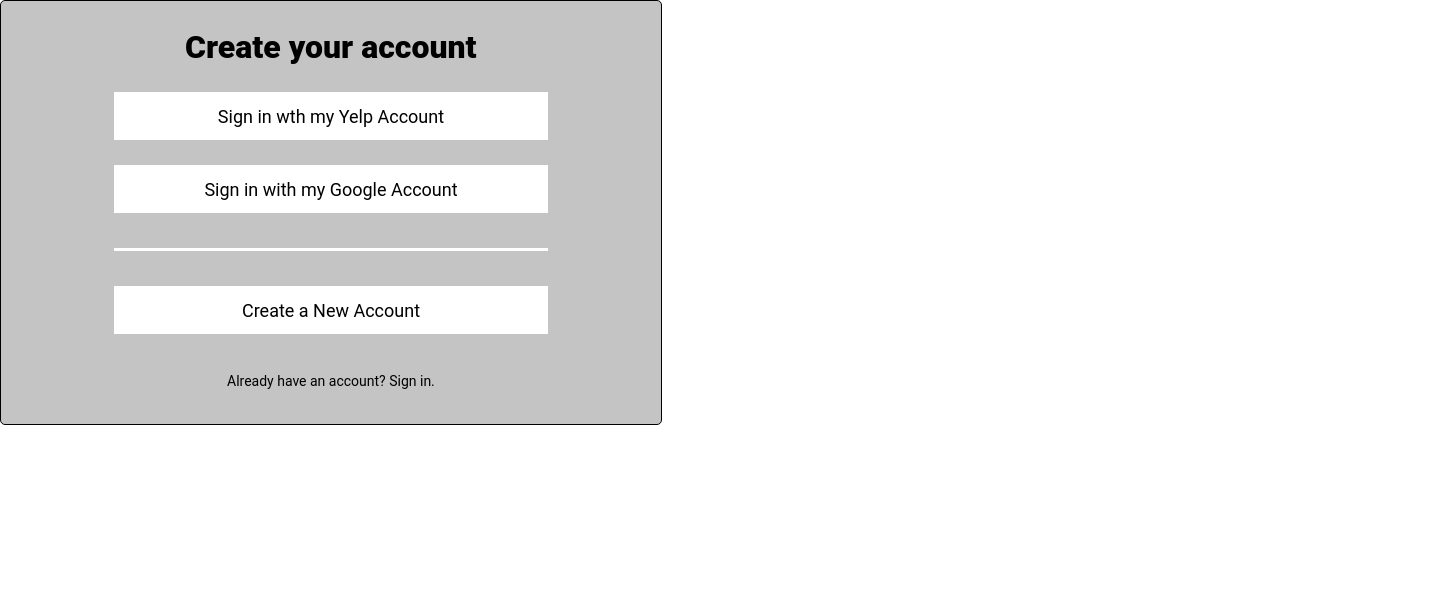
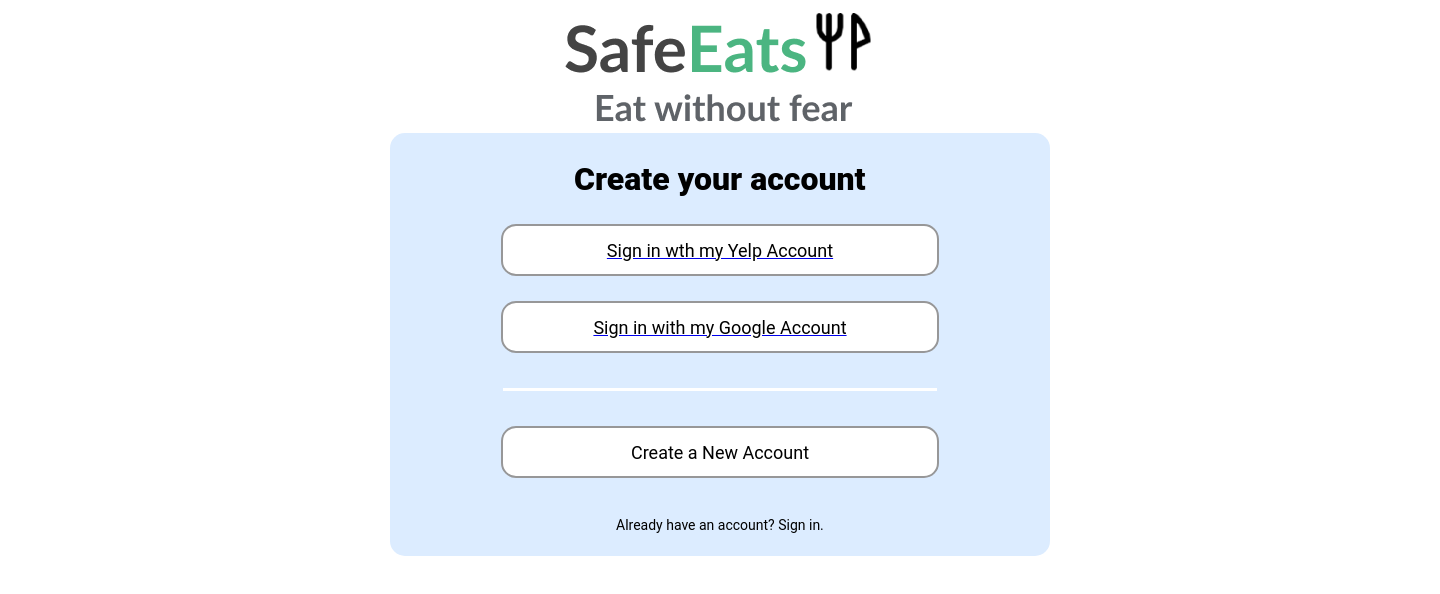
Before and after one commit to ezekielim/brainstation-ey-hackathon, a website: page client/index.html in a window 1280 px wide. Shown: the whole page, 1440 px wide, since content can reach past the window. Drawn offline with Linux system fonts and the light colour scheme.

Commit message:
work on high fidelty login page

```diff
--- a/client/index.html
+++ b/client/index.html
@@ -7,16 +7,23 @@
     <title>Document</title>
   </head>
   <body>
+    <div>
+      <img src="./assets/Slice 5_2020-05-29/Slice 5.png" />
+    </div>
     <section class="loginpage">
       <h1 class="loginpage__main-title-text">Create your account</h1>
+      <a href="pages/onboarding.html">
         <div class="loginpage__signin-container">
           <h3 class="loginpage__container-text">Sign in wth my Yelp Account</h3>
         </div>
+      </a>
+      <a href="pages/onboarding.html">
         <div class="loginpage__signin-container">
           <h3 class="loginpage__container-text">
             Sign in with my Google Account
           </h3>
         </div>
+      </a>
       <div class="loginpage__divider-line"></div>
       <div class="loginpage__signin-container">
         <h3 class="loginpage__container-text">Create a New Account</h3>
--- a/client/styles/partials/_login.scss
+++ b/client/styles/partials/_login.scss
@@ -1,9 +1,16 @@
+body {
+  width: 1440px;
+  height: 1024px;
+  background-color: #ffffff;
+  display: flex;
+  flex-direction: column;
+  align-items: center;
+}
 .loginpage {
   width: 660px;
   height: 423px;
-  border-radius: 5px;
-  border: solid 0.3px #000000;
-  background-color: #c4c4c4;
+  border-radius: 15px;
+  background-color: #dcecff;
   display: flex;
   flex-direction: column;
   align-items: center;
@@ -23,6 +30,8 @@
   &__signin-container {
     width: 434px;
     height: 48px;
+    border-radius: 15px;
+    border: solid 2px #979798;
     background-color: #ffffff;
     margin-bottom: 25px;
     display: flex;
```
Also changed, not shown: client/assets/Slice 5.svg (added), client/assets/Slice 5_2020-05-29/Slice 5.png (added), client/assets/Slice 5_2020-05-29/Slice 5@2x.png (added), client/assets/Slice 5_2020-05-29/Slice 5@3x.png (added), client/main.css, 1 other file. Lines whose indentation alone changed are shown as unchanged.
